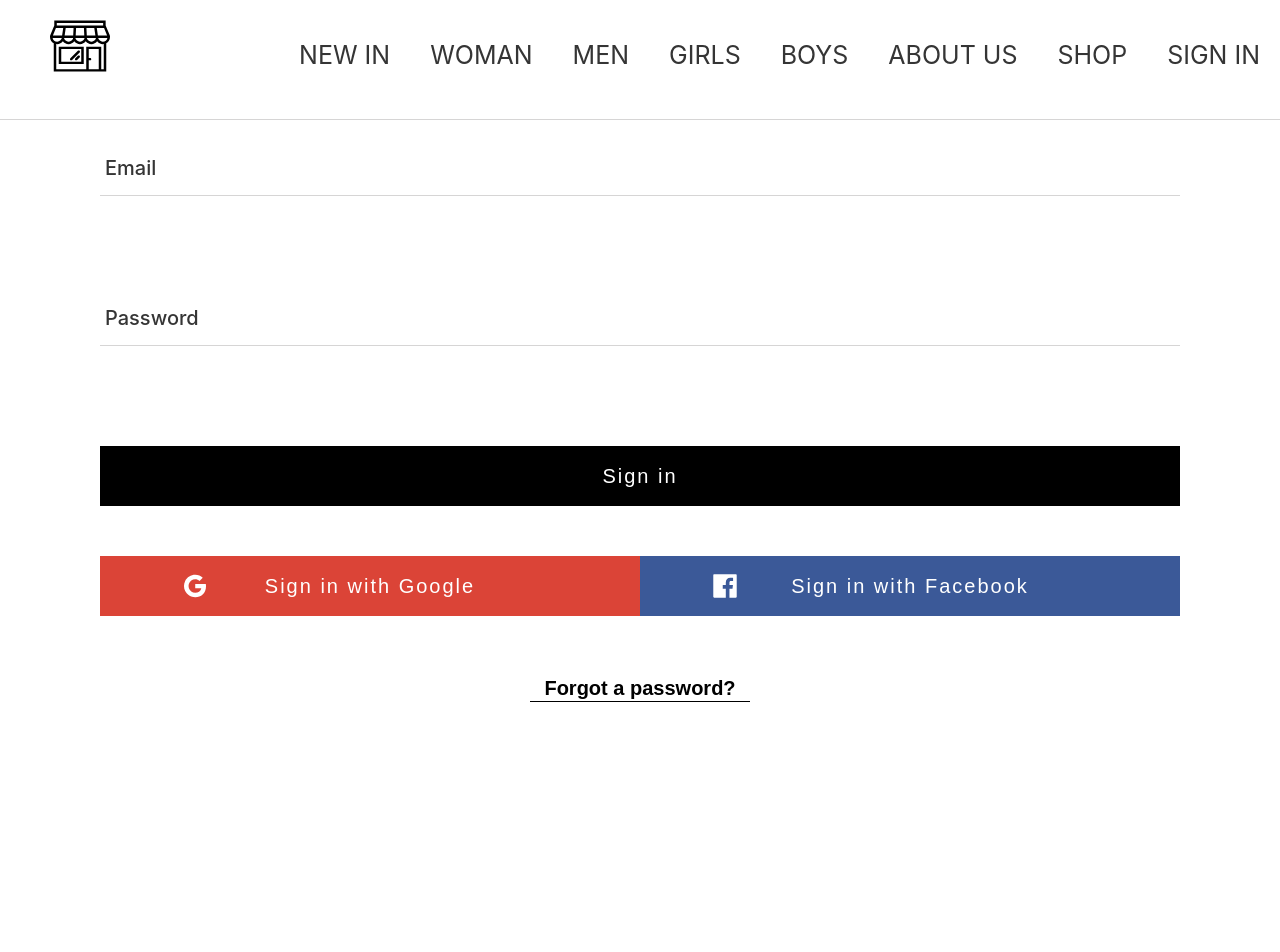
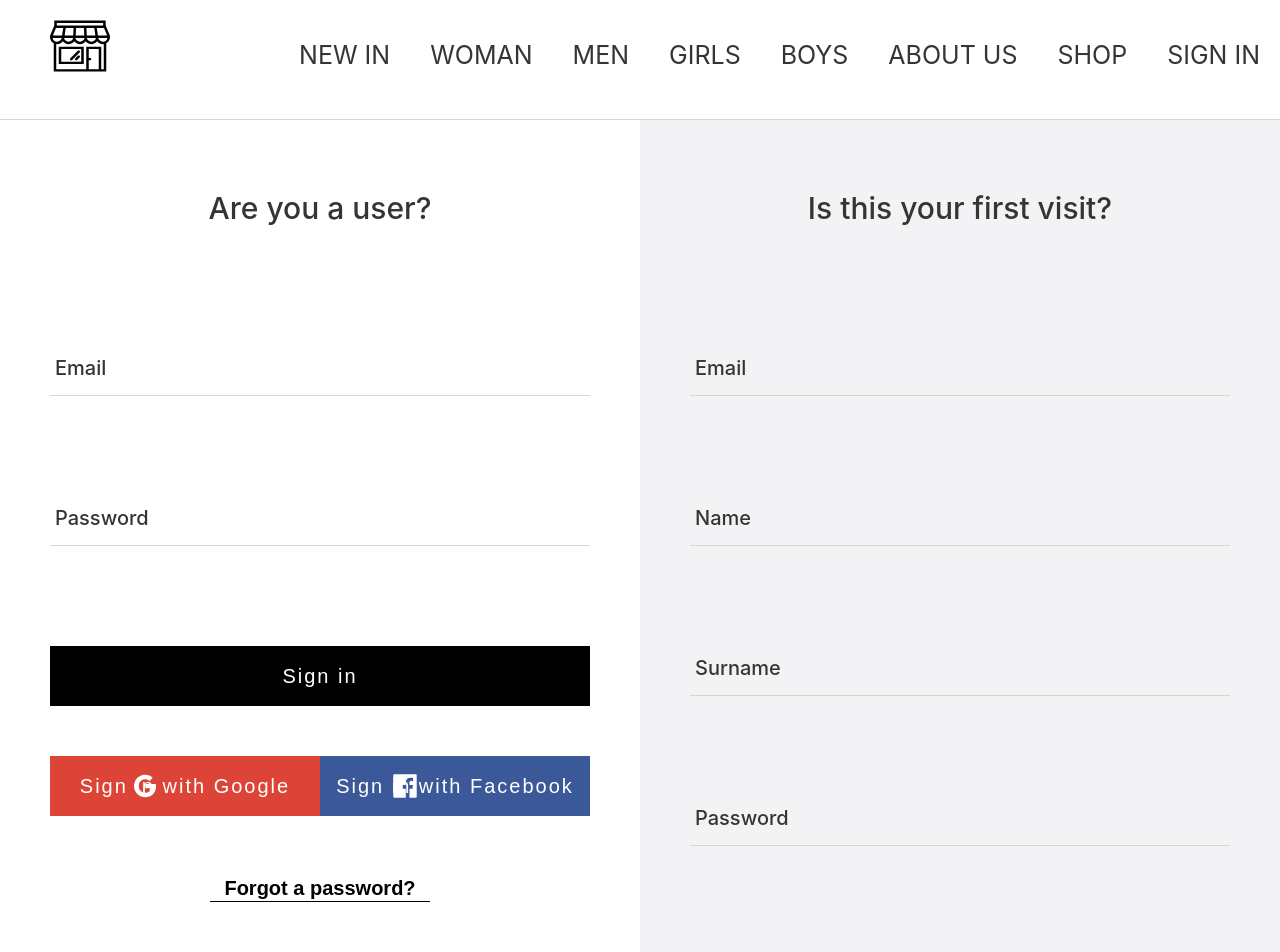
Before and after one commit to mikpaszkowski/e-commerce-react-spring-app, a React (Create React App) app: page /auth in a window 1280 px wide. Shown: the top 952 px of the page. Before the commit the page ends 800 px from the top, so only its background shows below. Built offline with nearby package versions, Linux system fonts and the light colour scheme; no server answers.

Commit message:
creating sign up form with react hooks, authentication form as custom hook, styling with styled-components

```diff
--- a/src/App.js
+++ b/src/App.js
@@ -7,7 +7,7 @@ import { ThemeProvider, createGlobalStyle } from "styled-components";
 import { lightTheme } from "./styles/style";
 import { Switch, Route } from "react-router-dom";
 import styled from "styled-components";
-import { auth } from "./firebase/firebase.utils";
+import { auth, createUserProfile } from "./firebase/firebase.utils";
 
 const GlobalStyle = createGlobalStyle`
   body{
@@ -15,7 +15,7 @@ const GlobalStyle = createGlobalStyle`
     font-family: ${(props) => props.theme.fontFamiliy};
     color: ${(props) => props.theme.primaryFontColor};
     margin: 0;
-    padding: 2rem 10rem;
+    padding: 2rem 0;
   }
   *{
     box-sizing: border-box;
@@ -39,10 +39,22 @@ class App extends React.Component {
   unsubscribeAuth = null;
 
   componentDidMount(){
-    this.unsubscribeAuth = auth.onAuthStateChanged(user => {
-      this.setState({user: user});
+    this.unsubscribeAuth = auth.onAuthStateChanged(async userAuth => {
+      if(userAuth){
+        const userRef = await createUserProfile(userAuth);
 
-      console.log(user);
+        userRef.onSnapshot(snapShot => {
+          this.setState({
+            user: snapShot.id,
+            ...snapShot.data()
+          }, () => {
+            console.log(this.state)
+          })
+        })
+        console.log(this.state);
+      }else {
+        this.setState({ user: userAuth})
+      }
     })
   }
   componentWillUnmount() {
--- a/src/components/directory.jsx
+++ b/src/components/directory.jsx
@@ -8,6 +8,7 @@ const DirectoryWrapper = styled.div`
   flex-wrap: wrap;
   justify-content: space-between;
   padding: 0;
+  margin-top: 15rem;
 `;
 
 class Directory extends React.Component {
--- a/src/components/input-form.jsx
+++ b/src/components/input-form.jsx
@@ -18,6 +18,7 @@ const Input = styled.input`
     border-bottom-width: 1px;
     border-bottom-style: solid;
     transition: border-color .1s ease-in;
+    background-color: ${props => props.transparent ? "transparent" : null};
 
     &:hover,
     &:focus{
@@ -64,6 +65,7 @@ const InputForm = ({handleChange, label, ...props}) => (
 <InputWrapper>
     <Input onChange={handleChange} {...props}/>
     {
+        console.log(props.value),
         label ? (<Label active={props.value.length}>{label}</Label>) : null
     }
 </InputWrapper>
--- a/src/components/signin.jsx
+++ b/src/components/signin.jsx
@@ -1,8 +1,11 @@
 import React from "react";
 import InputForm from "./input-form";
+import { auth } from "../firebase/firebase.utils";
 import styled from "styled-components";
 import LinkBtn from "../styles/LinkButton";
 import CustomButton from "./custom-button";
+import Form from "../styles/Form";
+import useCustomForm from "../custom-hooks/useCustomForm"
 import {
   signInWithGoogle,
   signInWithFacebook,
@@ -11,16 +14,15 @@ import { AiFillFacebook } from "react-icons/ai";
 import { AiOutlineGoogle } from "react-icons/ai";
 import colors from "../styles/colors";
 
+const SignInWrapper = styled.div`
+  width: 50%;
+  padding-top: 5rem;
+`;
+
 const Headline = styled.h1`
   font-size: 3rem;
   font-weight: 500;
   text-align: center;
-`;
-
-const Form = styled.form`
-  display: flex;
-  flex-direction: column;
-  justify-content: center;
 `;
 
 const SocialMediaBtns = styled.div`
@@ -61,46 +63,42 @@ const FacebookBtn = styled(CustomButton)`
     }
 `;
 
-class SignIn extends React.Component {
-  constructor() {
-    super();
+const SignIn = () => {
 
-    this.state = {
-      email: "",
-      password: "",
-    };
+  const initialValues = {
+    email: "",
+    password: ""
+  };
+
+  const { values, handleChange } = useCustomForm({initialValues})
+
+  const handleSubmit = async (event) => {
+    event.preventDefault();
+
+    try{
+      const { user } = await auth.signInWithEmailAndPassword(values.email, values.password);
+    }catch(error) {
+      console.log(error);
+    }
   }
 
-  handleSubmit = (e) => {
-    e.preventDefault();
-
-    this.setState({ email: "", password: "" });
-  };
-
-  handleChange = (e) => {
-    const { value, name } = e.target;
-
-    this.setState({ [name]: value });
-  };
-
-  render() {
     return (
-      <div>
+      <SignInWrapper>
         <Headline>Are you a user?</Headline>
-        <Form onSubmit={this.handleSubmit}>
+        <Form onSubmit={handleSubmit}>
           <InputForm
             name="email"
             type="email"
             label="Email"
-            value={this.state.email}
-            onChange={this.handleChange}
+            value={values.email}
+            onChange={handleChange}
           />
           <InputForm
             name="password"
             type="password"
             label="Password"
-            value={this.state.password}
-            onChange={this.handleChange}
+            value={values.password}
+            onChange={handleChange}
           />
           <CustomButton type="submit">Sign in</CustomButton>
           <SocialMediaBtns>
@@ -115,9 +113,8 @@ class SignIn extends React.Component {
           </SocialMediaBtns>
           <LinkBtn width="1px">Forgot a password?</LinkBtn>
         </Form>
-      </div>
+      </SignInWrapper>
     );
   }
-}
 
 export default SignIn;
--- /dev/null
+++ b/src/components/signup.jsx
@@ -0,0 +1,105 @@
+import React, { useState } from "react";
+
+import InputForm from "./input-form";
+import CustomButton from "./custom-button";
+import Form from "../styles/Form";
+import styled from "styled-components";
+
+import { auth, createUserProfile } from "../firebase/firebase.utils";
+import useCustomForm from "../custom-hooks/useCustomForm";
+
+const SignUpWrapper = styled.div`
+  width: 50%;
+  padding-top: 5rem;
+  background-color: ${props => props.theme.secondaryColor};
+`;
+
+const Headline = styled.h1`
+  font-size: 3rem;
+  font-weight: 500;
+  text-align: center;
+`;
+
+const SignUp = () => {
+
+  const initialValues = {
+    email: "",
+    name: "",
+    surname: "",
+    password: "",
+    confirmPassword: ""
+  }
+
+  const { values, handleChange } = useCustomForm({initialValues});
+
+  const handleSubmit = async (event) => {
+    event.preventDefault();
+    if(values.password != values.confirmPassword){
+      alert("Passwords are not the same.");
+      return;
+    }
+
+    try{
+      const { user } = await auth.createUserWithEmailAndPassword(values.email, values.password);
+
+      await createUserProfile(user, {values});
+
+
+
+    }catch(error){
+      console.log(error);
+    }
+  }
+
+  return (
+    <SignUpWrapper>
+      <Headline>Is this your first visit?</Headline>
+      <Form onSubmit={handleSubmit}>
+        <InputForm
+          name="email"
+          type="email"
+          label="Email"
+          value={values.email}
+          transparent={true}
+          onChange={handleChange}
+        />
+        <InputForm
+          name="name"
+          type="name"
+          label="Name"
+          value={values.name}
+          transparent={true}
+          onChange={handleChange}
+        />
+        <InputForm
+          name="surname"
+          type="surname"
+          label="Surname"
+          value={values.surname}
+          transparent={true}
+          onChange={handleChange}
+        />
+        <InputForm
+          name="password"
+          type="password"
+          label="Password"
+          value={values.password}
+          transparent={true}
+          onChange={handleChange}
+        />
+        <InputForm
+          name="confirmPassword"
+          type="confirmPassword"
+          label="Confirm password"
+          value={values.confirmPassword}
+          transparent={true}
+          onChange={handleChange}
+        />
+        <CustomButton type="submit">Create account</CustomButton>
+      </Form>
+
+    </SignUpWrapper>
+  );
+}
+
+export default SignUp;
--- /dev/null
+++ b/src/custom-hooks/useCustomForm.js
@@ -0,0 +1,29 @@
+import { useState, useEffect, useRef } from "react";
+
+const useCustomForm = ({initialValues, onSubmit}) => {
+
+    const [values, setValues] = useState(initialValues || {});
+
+    const formRendered = useRef(true);
+
+    useEffect(() => {
+        if(formRendered.current){
+            setValues(initialValues);
+        }
+        formRendered.current = false;
+    }, [initialValues]);
+
+    const handleChange = (event) => {
+        const { target } = event;
+        const { name, value } = target;
+        event.persist();
+        setValues({...values, [name]: value})
+      };
+
+      return {
+          values,
+          handleChange
+      }
+};
+
+export default useCustomForm;
--- a/src/firebase/firebase.utils.js
+++ b/src/firebase/firebase.utils.js
@@ -25,7 +25,57 @@ googleProvider.setCustomParameters({ prompt: "select_account" });
 export const signInWithGoogle = () => auth.signInWithPopup(googleProvider);
 
 const facebookProvider = new firebase.auth.FacebookAuthProvider();
-facebookProvider.setCustomParameters({ prompt: "select_account" });
-export const signInWithFacebook = () => auth.signInWithPopup(facebookProvider);
+facebookProvider.setCustomParameters({ prompt: "select_account_fb" });
+
+export const signInWithFacebook = () => auth.signInWithPopup(facebookProvider).catch(error => {
+  if(error.code === "auth/account-exists-with-different-credential"){
+    var pendingCred = error.credential;
+    // The provider account's email address.
+    var email = error.email;
+    console.log(error)
+    auth.fetchSignInMethodsForEmail(email).then(methods => {
+      if(methods[0] === "password"){
+        //var password = promptUserForPassword();
+        return;
+      }
+      var provider = getProviderForProviderId(methods[0]);
+      console.log("eree")
+      auth.signInWithRedirect(provider).then(result => {
+        result.user.linkAndRetrieveDataWithCredential(pendingCred).then(usercred => {
+          return usercred;
+        }).catch(err => console.log(err))
+      }).catch(err => console.log(err))
+    })
+  }
+});
+const getProviderForProviderId = (method) => {
+  if(method === "google.com"){
+    return googleProvider;
+  }
+}
+
+export const createUserProfile = async (user, data) => {
+  if(!user) return;
+
+  const userRef = firestore.doc(`user/${user.uid}`);
+  const snapshot = userRef.get();
+
+  if(!snapshot.exists){
+    const { displayName, email} = user;
+    const createdAt = new Date();
+
+    try{
+      await userRef.set({
+        displayName,
+        email,
+        createdAt,
+        ...data
+      })
+    }catch(err){
+      console.log("User creating failure : " + err.message);
+    }
+  }
+  return userRef;
+}
 
 export default firebase;
--- a/src/pages/authentication-page.jsx
+++ b/src/pages/authentication-page.jsx
@@ -1,11 +1,23 @@
 import React from "react";
 import SignIn from "../components/signin";
+import SignUp from "../components/signup";
+import styled from 'styled-components';
+
+const AuthWrapper = styled.div`
+       display: flex;
+       justify-content: space-evenly;
+       flex-direction: row;
+       margin-top: 10rem;
+       width: 100%;
+`;
+
 
 const AuthenticationPage = () => (
 
-       <div>
+       <AuthWrapper>
               <SignIn/>
-       </div>
+              <SignUp/>
+       </AuthWrapper>
 );
 
 
--- a/src/pages/shop-list-page.jsx
+++ b/src/pages/shop-list-page.jsx
@@ -5,6 +5,7 @@ import styled from "styled-components";
 
 const ShopListPageContainer = styled.div`
   display: block;
+  margin-top: 15rem;
 `;
 
 
--- /dev/null
+++ b/src/styles/Form.js
@@ -0,0 +1,10 @@
+import styled from "styled-components";
+
+const Form = styled.form`
+  display: flex;
+  flex-direction: column;
+  justify-content: center;
+  padding: 5rem;
+`;
+
+export default Form;
--- a/src/styles/style.ts
+++ b/src/styles/style.ts
@@ -27,7 +27,7 @@ export const darkTheme: DefaultTheme = {
 
 export const lightTheme: DefaultTheme = {
     primaryColor: "#ffffff",
-    secondaryColor: "#ecf0f1",
+    secondaryColor: "#f3f3f5",
     primaryFontColor: "#353535",
     secondaryFontColor: "#aaaaab",
     btnDefaultColor: "#000000",
```
